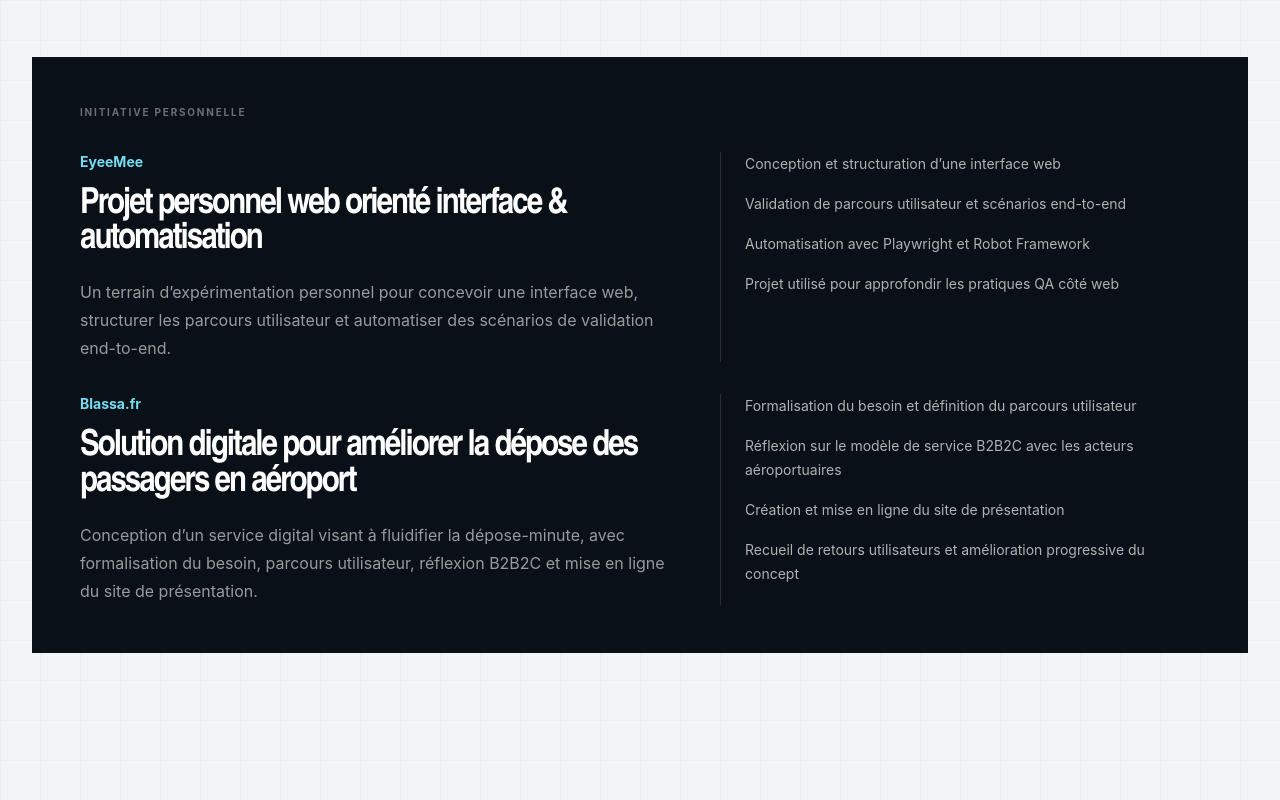
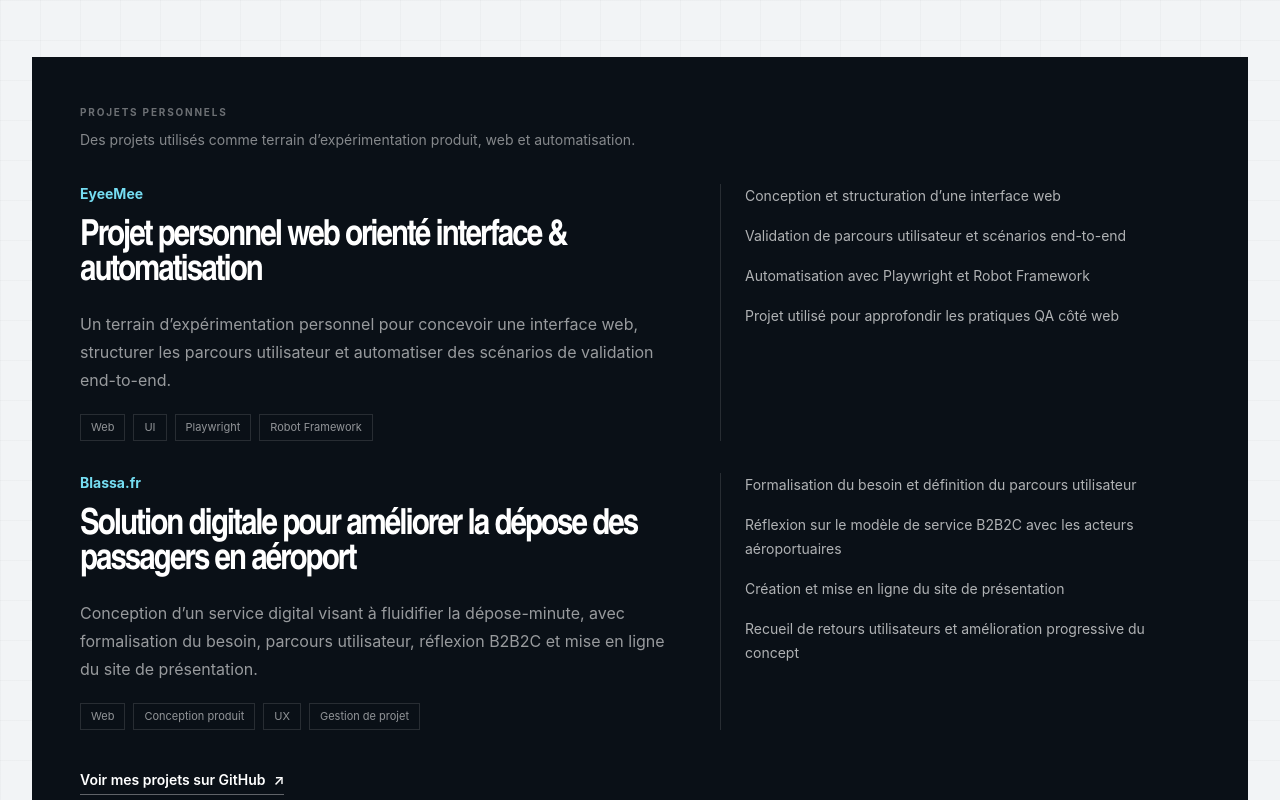
Before and after one commit to Robotham33/Portfolio-Hamza-Ghourabi, a Next.js app: page /projects in a window 1280 px wide. Shown: the part 1840-2640 px from the top of the page. Built offline with nearby package versions, Linux system fonts and the light colour scheme.

Commit message:
feat(projects): add EyeeMee context and GitHub portfolio link

```diff
--- a/app/projects/page.tsx
+++ b/app/projects/page.tsx
@@ -108,9 +108,17 @@ export default function ProjectsPage() {
             ))}
 
             <section className="mt-16 bg-[var(--ink)] p-7 text-white sm:p-10 lg:p-12">
-              <p className="tech-label text-[10px] font-bold text-white/40">
-                Initiative personnelle
-              </p>
+              <div className="flex flex-wrap items-end justify-between gap-4">
+                <div>
+                  <p className="tech-label text-[10px] font-bold text-white/40">
+                    Projets personnels
+                  </p>
+                  <p className="mt-2 max-w-xl text-sm leading-6 text-white/50">
+                    Des projets utilisés comme terrain d’expérimentation produit,
+                    web et automatisation.
+                  </p>
+                </div>
+              </div>
               {personalProjects.map((project) => (
                 <div
                   key={project.title}
@@ -126,6 +134,16 @@ export default function ProjectsPage() {
                     <p className="mt-5 text-base leading-7 text-white/58">
                       {project.summary}
                     </p>
+                    <div className="mt-5 flex flex-wrap gap-2">
+                      {project.tools.map((tool) => (
+                        <span
+                          key={tool}
+                          className="border border-white/12 px-2.5 py-1 text-[11px] text-white/55"
+                        >
+                          {tool}
+                        </span>
+                      ))}
+                    </div>
                   </div>
                   <ul className="space-y-4 border-l border-white/12 pl-6">
                     {project.highlights.map((highlight) => (
@@ -139,6 +157,15 @@ export default function ProjectsPage() {
                   </ul>
                 </div>
               ))}
+
+              <a
+                href="https://github.com/Robotham33"
+                target="_blank"
+                rel="noreferrer"
+                className="mt-10 inline-flex border-b border-white/35 pb-1 text-sm font-semibold text-white transition hover:border-white"
+              >
+                Voir mes projets sur GitHub <span className="ml-2">↗</span>
+              </a>
             </section>
           </div>
         </section>
```
